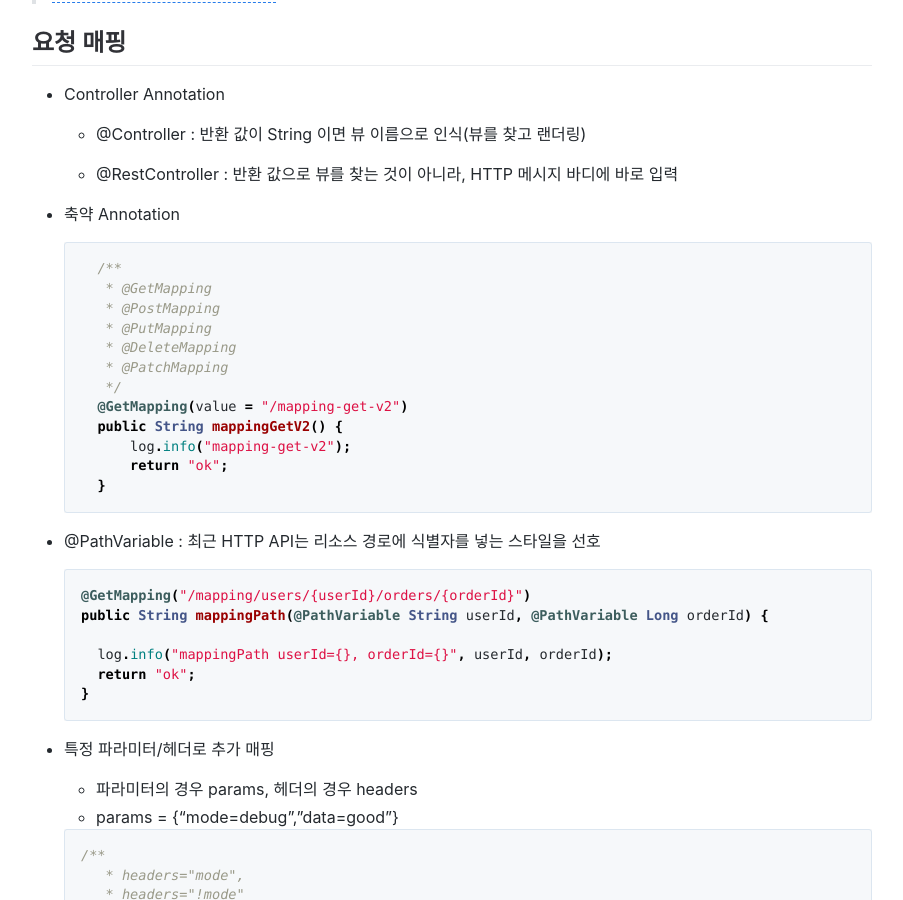
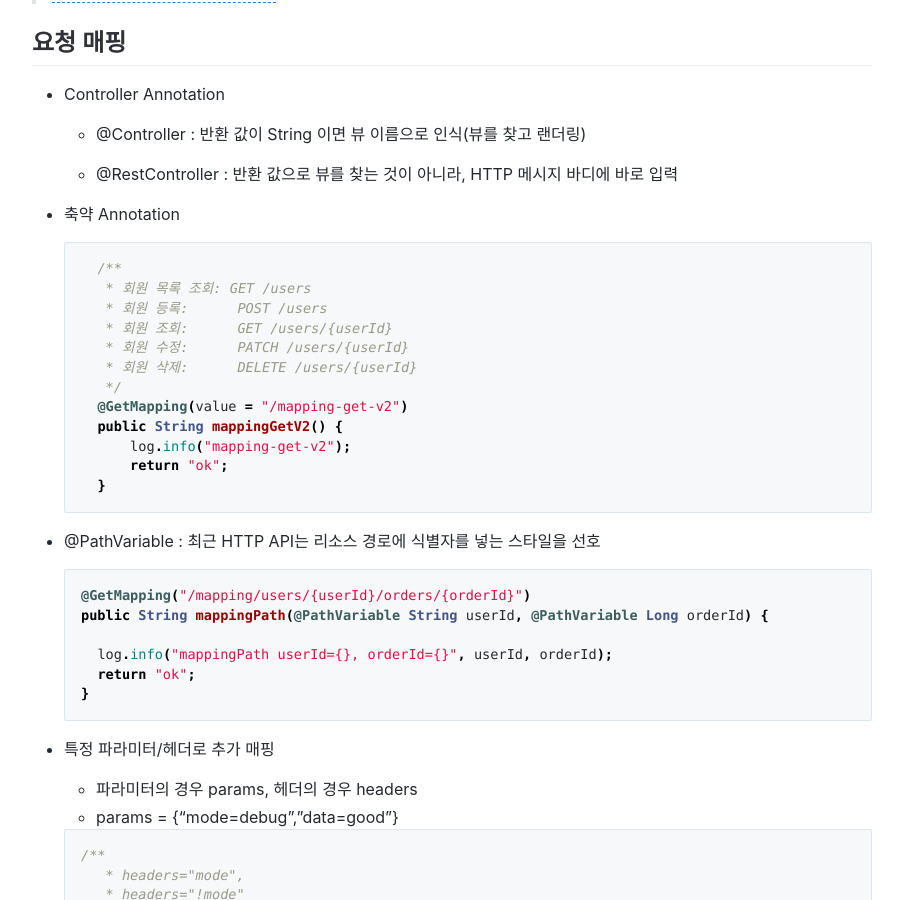
Before and after one commit to jihunparkme/jihunparkme.github.io, a Jekyll site: the page built from _posts/2021-08-16-Spring-MVC-Part1-MVC.md, in a window 1280 px wide and 900 px high, scrolled down 4410 px. Shown: the whole window, without its empty margins (188-1091 px from the left). Built offline with Jekyll 4.4.1, drawn with Linux system fonts in a browser that asks for light colours; comment, search, counter and statistics services are not loaded.

Commit message:
[스프링 MVC - 기본 기능] 요청 매핑 - API 예시

````diff
--- a/_posts/2021-08-16-Spring-MVC-Part1-MVC.md
+++ b/_posts/2021-08-16-Spring-MVC-Part1-MVC.md
@@ -180,11 +180,11 @@ view.render() 가 호출되고 InternalResourceView 는 forward() 를 사용해
 
   ```java
     /**
-     * @GetMapping
-     * @PostMapping
-     * @PutMapping
-     * @DeleteMapping
-     * @PatchMapping
+     * 회원 목록 조회: GET /users
+     * 회원 등록:      POST /users
+     * 회원 조회:      GET /users/{userId}
+     * 회원 수정:      PATCH /users/{userId}
+     * 회원 삭제:      DELETE /users/{userId}
      */
     @GetMapping(value = "/mapping-get-v2")
     public String mappingGetV2() {
````
